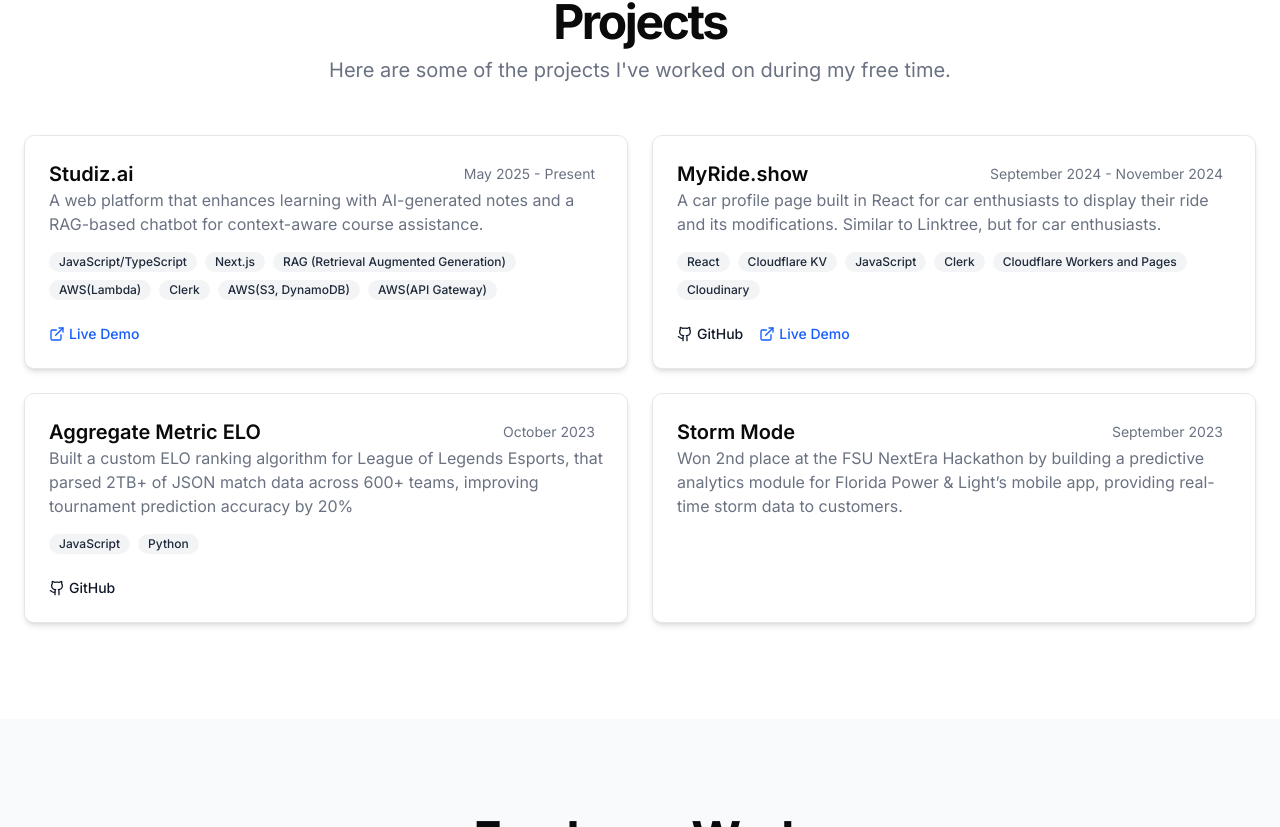
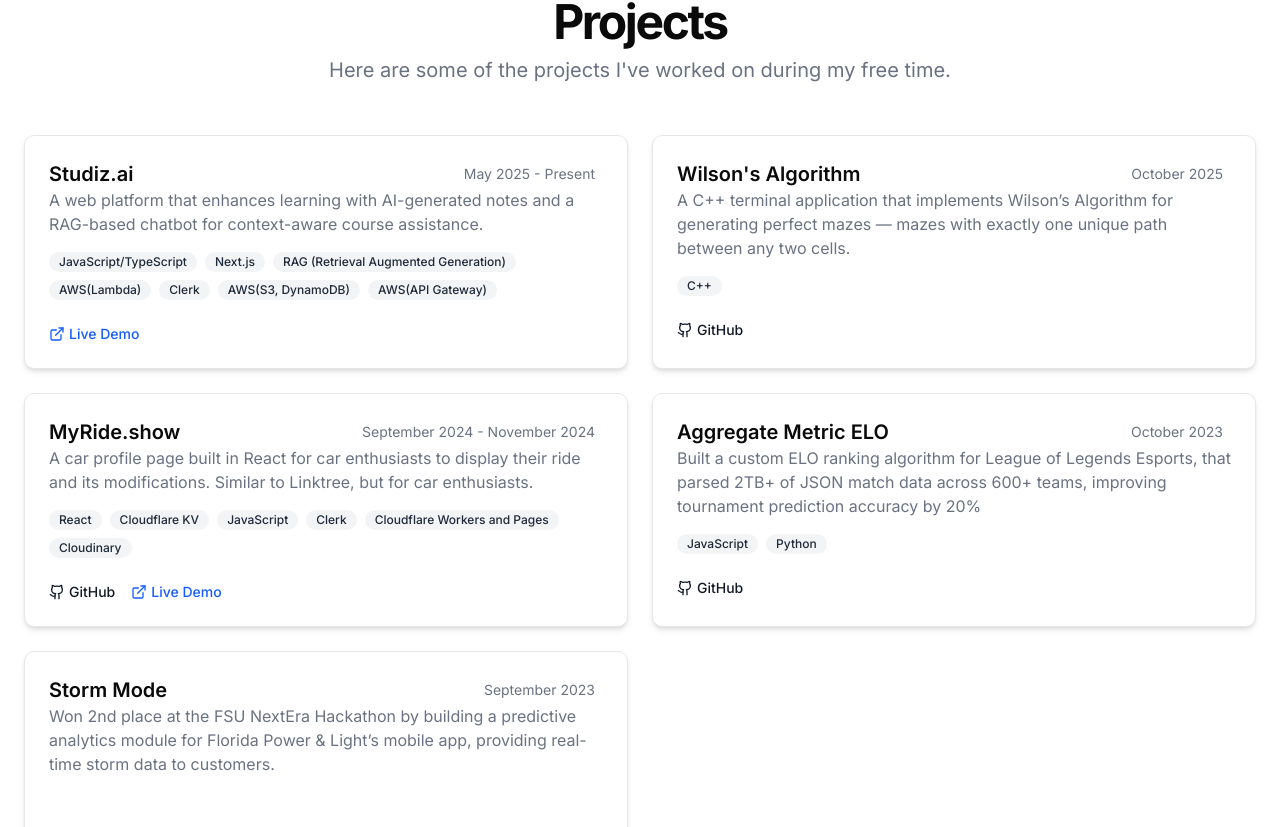
Before and after one commit to theta205/personal-site, a Next.js app in the folder frontend/: page / in a window 1280 px wide. Shown: the part 719-1546 px from the top of the page. Built offline with nearby package versions, Linux system fonts and the light colour scheme.

Commit message:
added wilsons algo

```diff
--- a/frontend/components/projects.tsx
+++ b/frontend/components/projects.tsx
@@ -22,6 +22,16 @@
       //githubUrl: "",
       liveUrl: "https://studiz.ai",
       date: "May 2025 - Present",
+    },
+    {
+      id: "wilson-algo",
+      title: "Wilson's Algorithm",
+      description:
+        "A C++ terminal application that implements Wilson’s Algorithm for generating perfect mazes — mazes with exactly one unique path between any two cells.",
+      techStack: ["C++"],
+      githubUrl: "https://github.com/theta205/wilsons-algo",
+     // liveUrl: "",
+      date: "October 2025",
     },
     {
       id: "myride",
```
Also changed, not shown: 2 other files (tests, documents, lock files or other folders).
